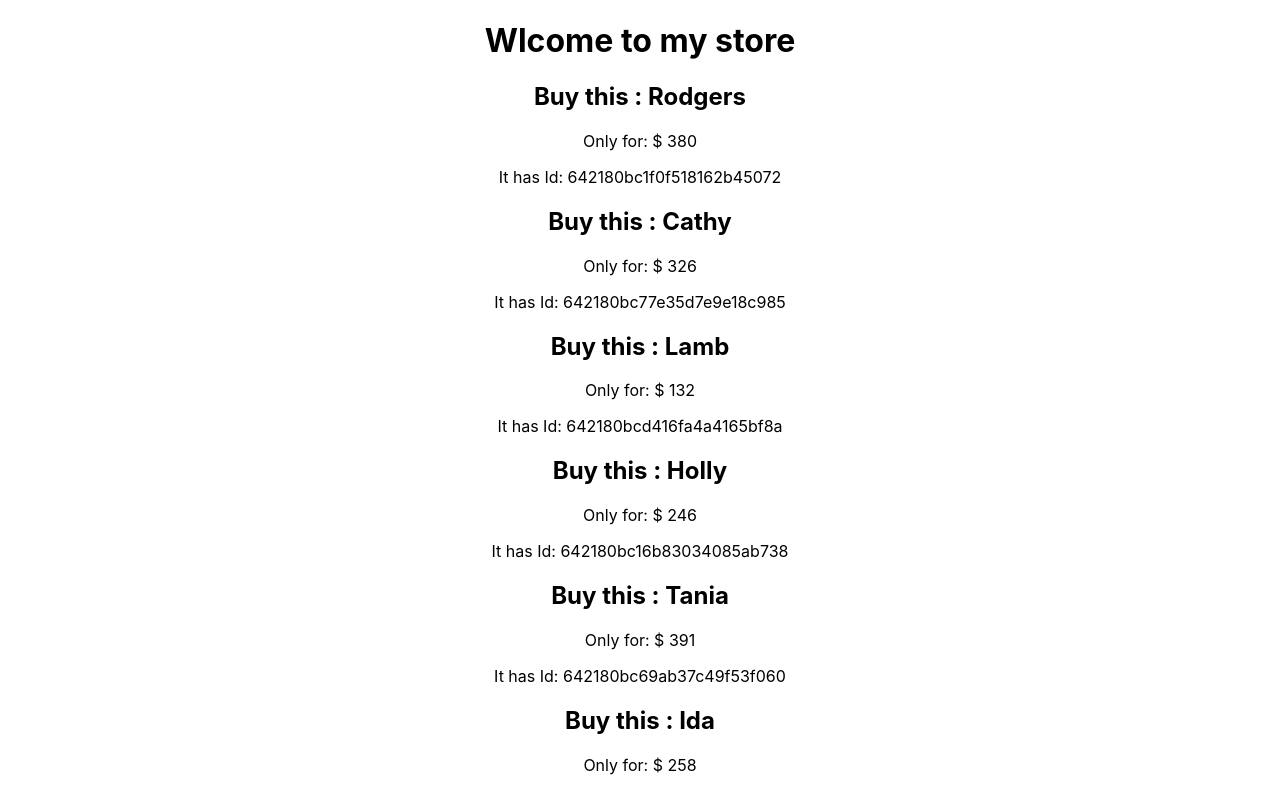
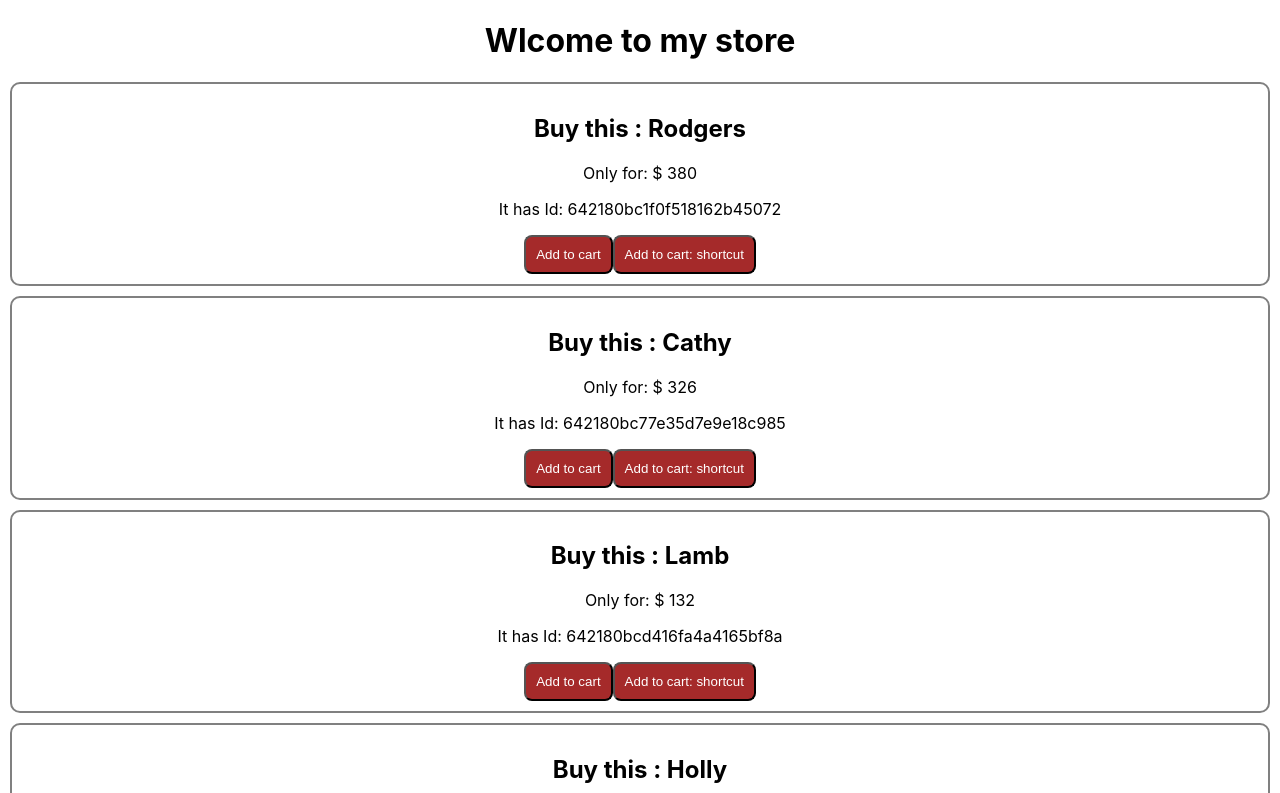
Before and after one commit to tirahman105/react-storageand-handler, a React (Create React App) app: page / in a window 1280 px wide. Shown: the top 793 px of the page. Built offline with nearby package versions, Linux system fonts and the light colour scheme.

Commit message:
create event handler with parameters

```diff
--- a/src/components/Cosmetic/Cosmetic.css
+++ b/src/components/Cosmetic/Cosmetic.css
@@ -0,0 +1,13 @@
+.product {
+    border: 2px solid gray;
+    margin: 10px;
+    padding: 10px;
+    border-radius: 10px;
+}
+button{
+    background-color: brown;
+    padding: 10px;
+    border-radius: 8px;
+    color: white;
+    border-color: black;
+}
--- a/src/components/Cosmetic/Cosmetic.js
+++ b/src/components/Cosmetic/Cosmetic.js
@@ -1,12 +1,20 @@
 import React from 'react';
+import './Cosmetic.css';
 
 const Cosmetic = (props) => {
     const {name, price, id} = props.cosmetic;
+    const addToCart = (id) =>{
+        console.log('Item added', id)
+    }
+
+    const addToCartWithParam = () => addToCart(id);
     return (
-        <div>
+        <div className='product'>
             <h2>Buy this : {name}</h2>
             <p>Only for: $ {price}</p>
             <p>It has Id: {id}</p>
+            <button onClick={addToCartWithParam}>Add to cart</button>
+            <button onClick={() => addToCart(id) }>Add to cart: shortcut</button>
 
         </div>
     );
```
